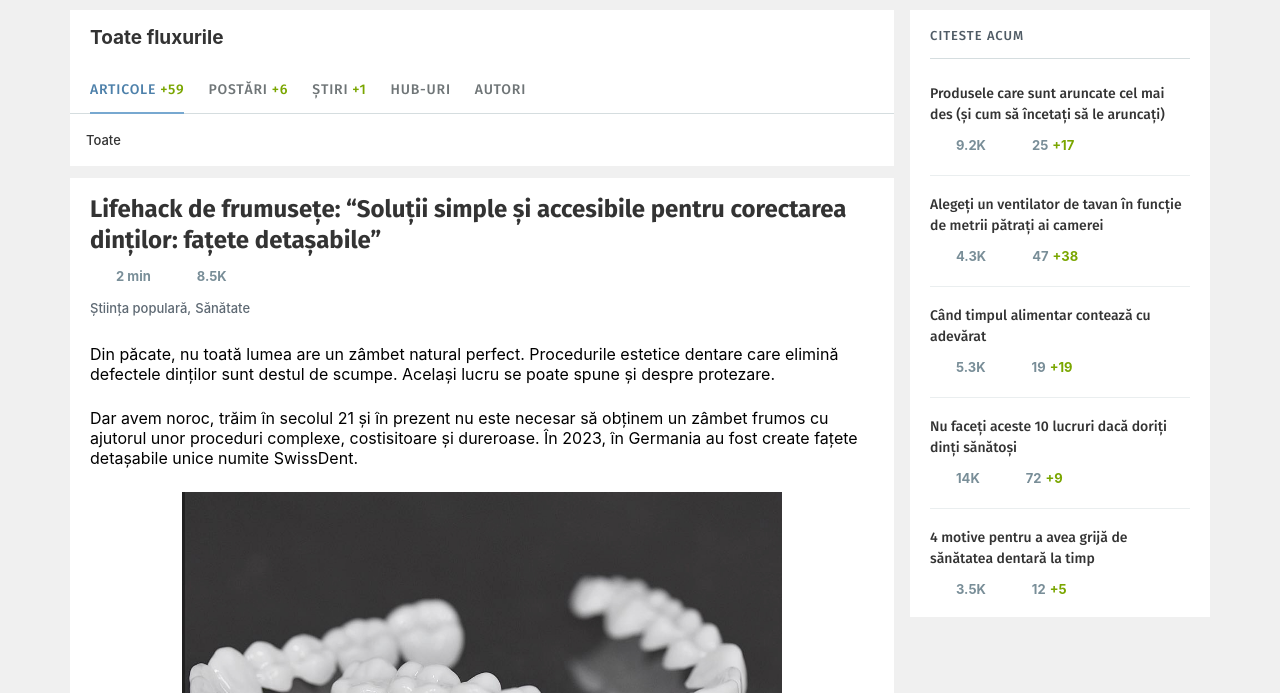
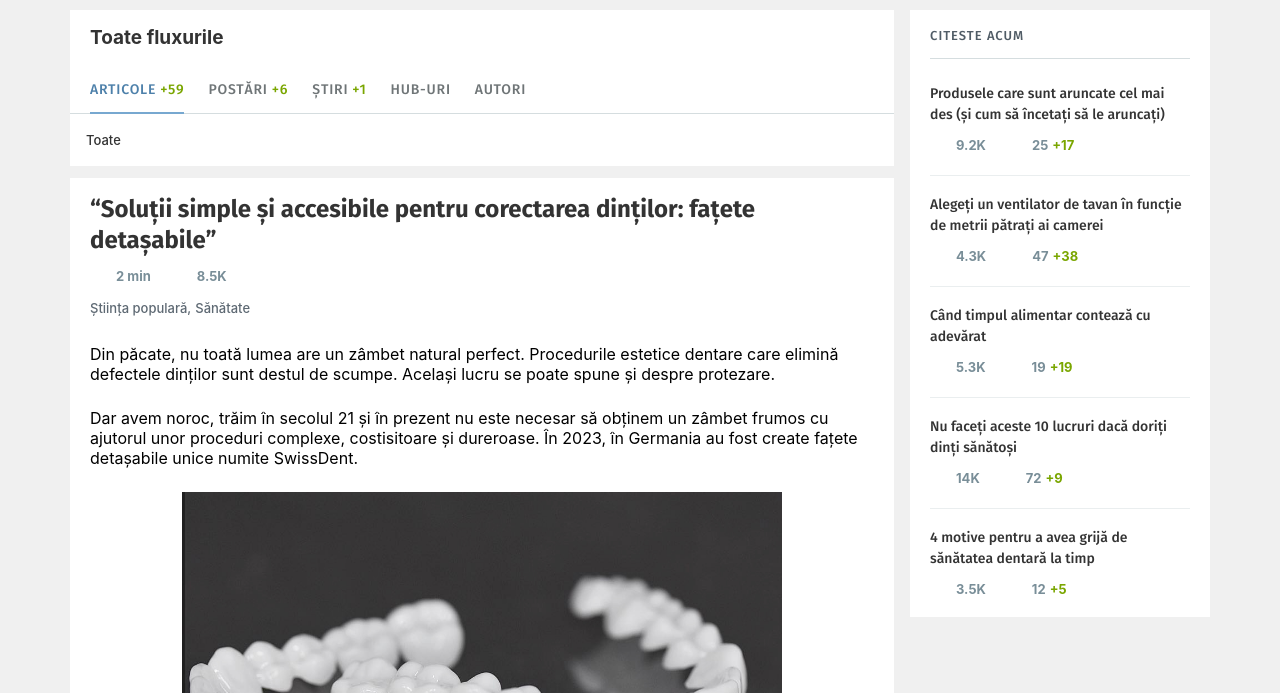
Before and after one commit to htmlcoder001/ro-p526v2-swissdent, a plain HTML site: page index.html in a window 1280 px wide. Shown: the part 107-800 px from the top of the page. Drawn offline with nearby package versions, Linux system fonts and the light colour scheme.

Commit message:
Updated text content

```diff
--- a/index.html
+++ b/index.html
@@ -2,7 +2,7 @@
 <html lang="en">
 <head>
   <meta charset="UTF-8">
-  <title>Lifehack de frumusețe: “Soluții simple și accesibile pentru corectarea dinților: fațete detașabile”</title>
+  <title>“Soluții simple și accesibile pentru corectarea dinților: fațete detașabile”</title>
 
   <meta name="viewport" content="width=device-width, initial-scale=1, shrink-to-fit=no, maximum-scale=1.0, user-scalable=0, viewport-fit=cover">
   <meta http-equiv="x-ua-compatible" content="ie=edge">
@@ -118,7 +118,7 @@
         <div class="content-body__main">
           <div class="content-main__headline">
             <!-- place for author -->
-            <h1 class="content-main__title">Lifehack de frumusețe: “Soluții simple și accesibile pentru corectarea dinților: fațete detașabile”</h1>
+            <h1 class="content-main__title">“Soluții simple și accesibile pentru corectarea dinților: fațete detașabile”</h1>
             <div class="content-headline__stats">
               <div class="content-stats__item">
                 <svg height="24" width="24">
```
